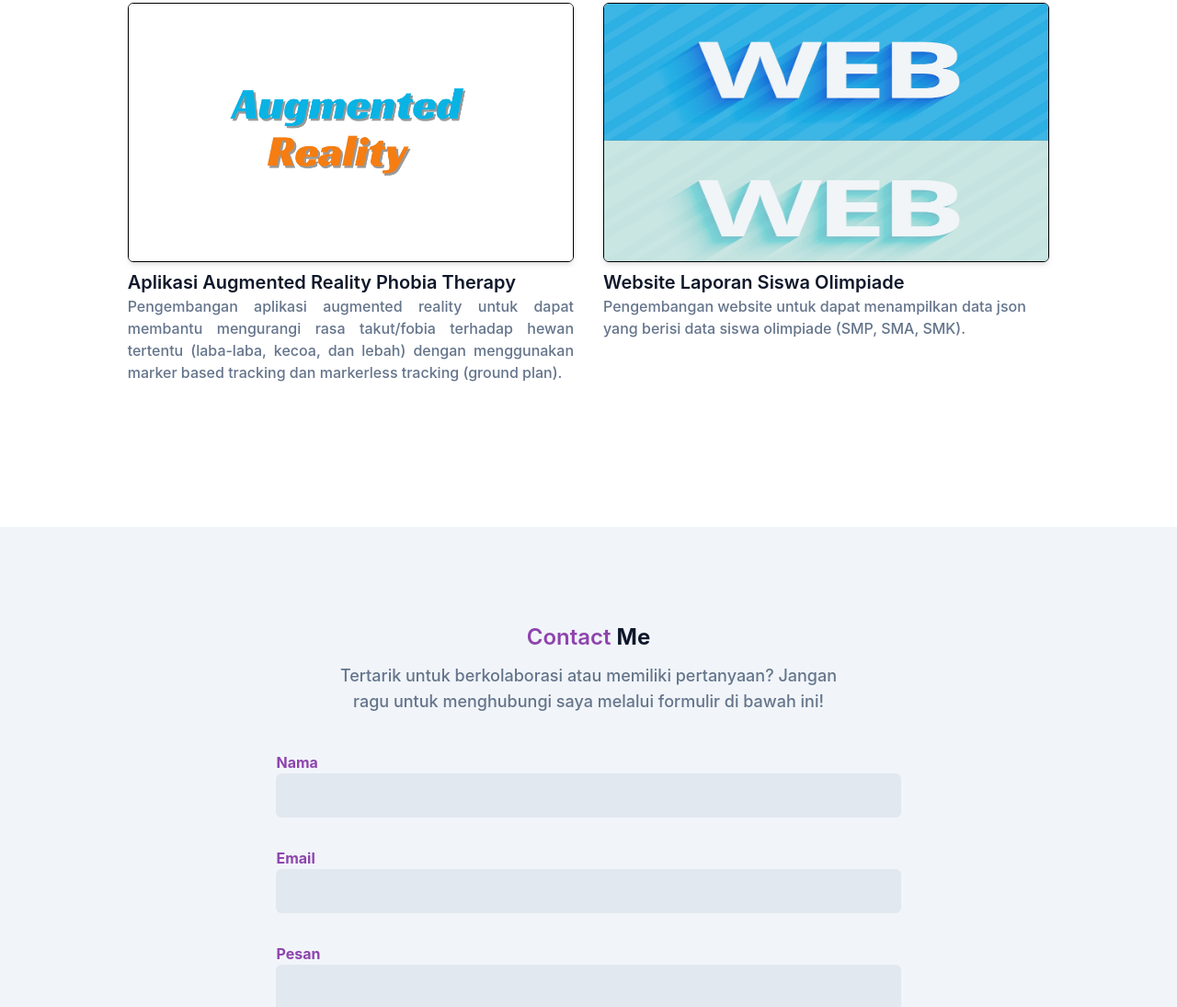
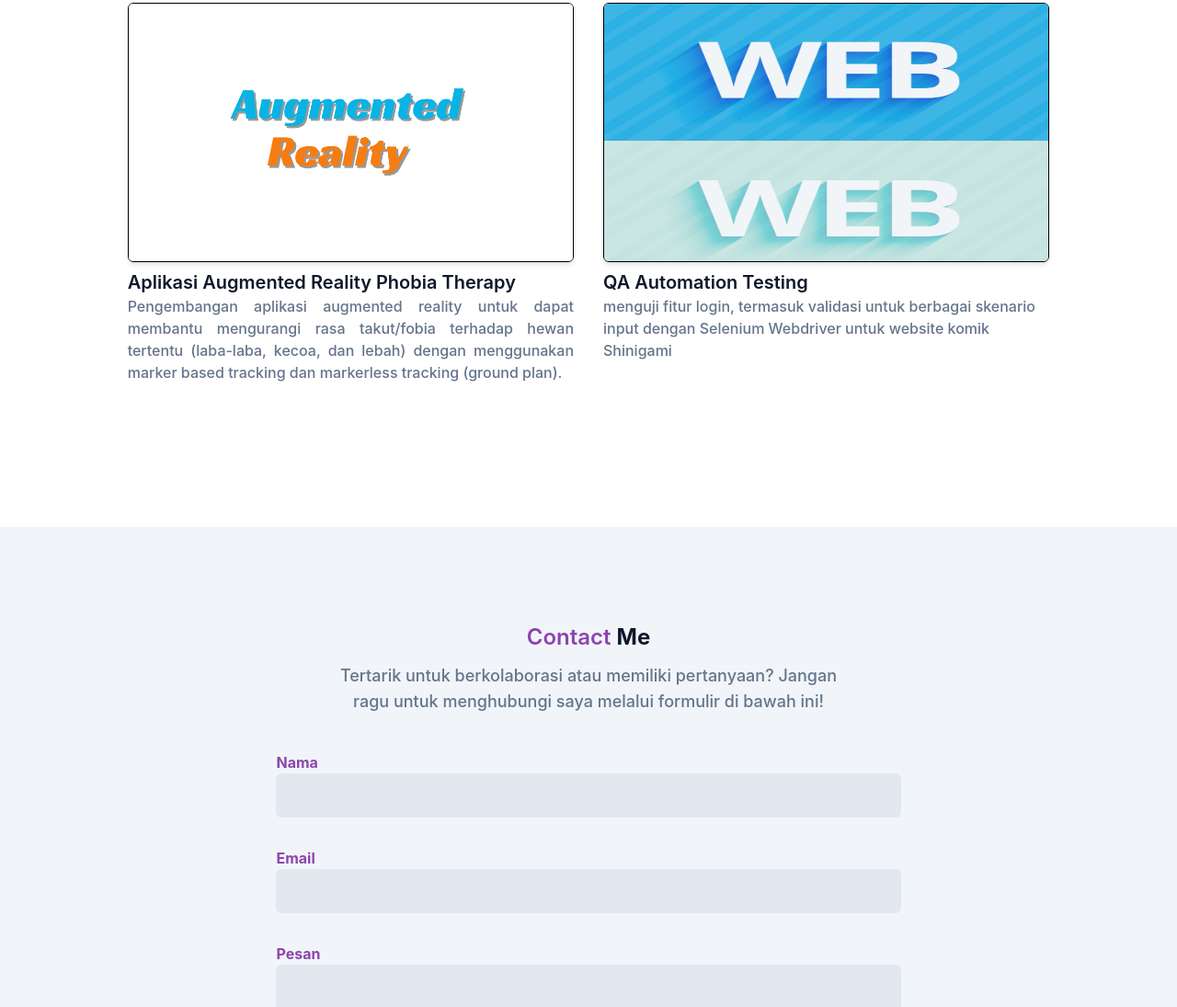
Before and after one commit to IrsyadSati-TIF/Portofolio, a website: page index.html in a window 1280 px wide. Shown: the part 1936-3031 px from the top of the page at 92% size. Drawn offline with Linux system fonts and the light colour scheme.

Commit message:
Update index.html

```diff
--- a/index.html
+++ b/index.html
@@ -145,8 +145,8 @@
                         <div class="rounded-md shadow-md border-1  overflow-hidden mb-2">
                             <img class="w-full h-70 hover:scale-105 transition-transform duration-300 ease-in-out" src="dist/img/preview.jpg" alt="web" width="w-full">
                         </div>
-                        <a class="font-semibold text-xl text-dark mt-5 mb-3 hover:text-primary" href="#">Website Laporan Siswa Olimpiade</a>
-                        <p class="font-medium text-base text-secondary">Pengembangan website untuk dapat menampilkan data json yang berisi data siswa olimpiade (SMP, SMA, SMK).</p>
+                        <a class="font-semibold text-xl text-dark mt-5 mb-3 hover:text-primary" href="#">QA Automation Testing</a>
+                        <p class="font-medium text-base text-secondary">menguji fitur login, termasuk validasi untuk berbagai skenario input dengan Selenium Webdriver untuk website komik Shinigami</p>
                     </div>
                 </div>
             </div>
```
